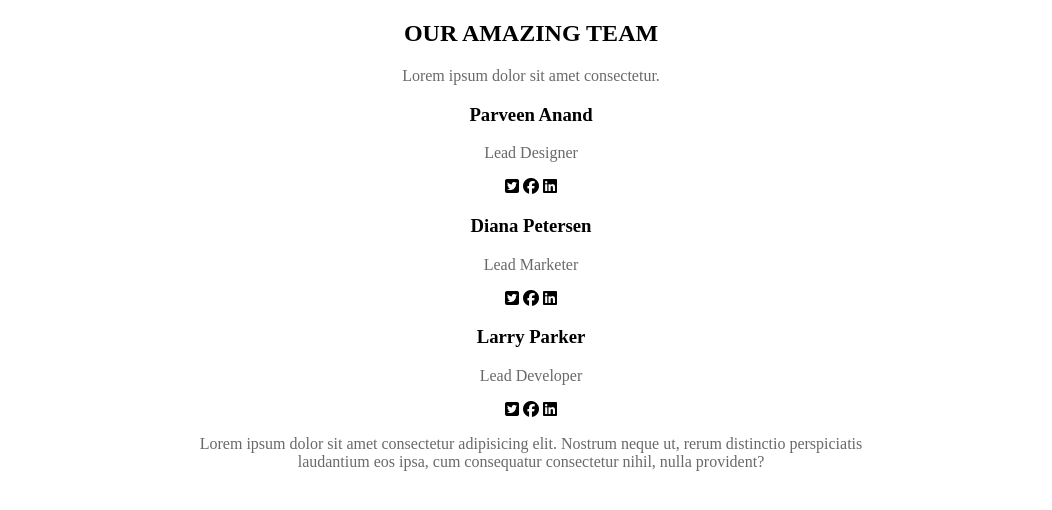
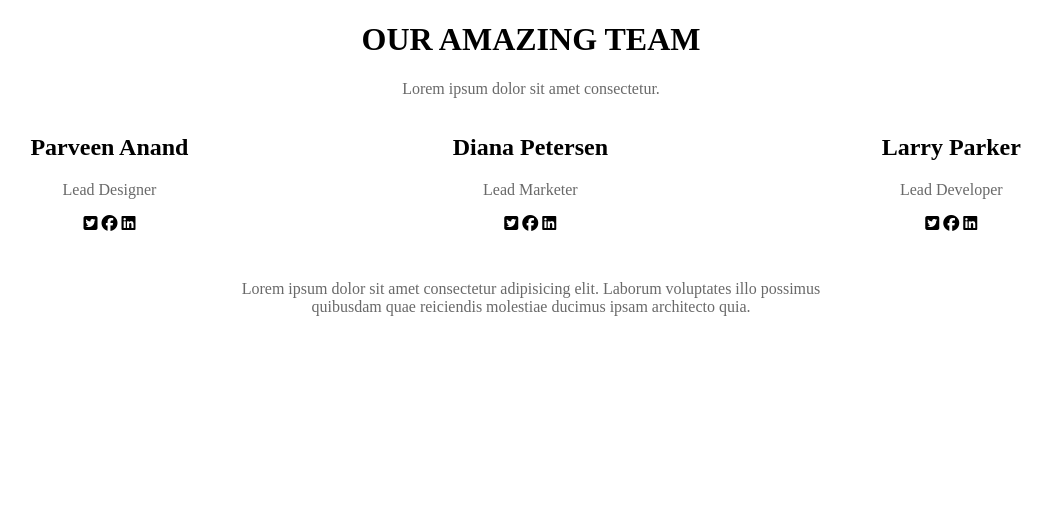
Before and after one commit to abd-abusaif/Assignment1, a plain HTML site: page index.html in a window 1280 px wide. Shown: the whole page, without its empty margins (109-1161 px from the left). Drawn offline with Linux system fonts and the light colour scheme.

Commit message:
Add files via upload

```diff
--- a/css/main.css
+++ b/css/main.css
@@ -1,29 +1,35 @@
-.h1{
-    color:aqua;
+.all_of_elements{
     text-align: center;
 }
 
-.amazing_team{
-
-    text-align:center;
+.declaration_member{
+    float:left;
+    width:33.3%;
+    height:150px;
 }
 
-.first_paragraph{
-    color:dimgrey;
+.clearfix{
+    clear:left;
+}
+.p1{
+    color:dimgray;
 }
 
-.lead_designer{
-    color:dimgray
+
+
+
+.p_designer{
+    color:dimgray;
 }
 
-.lead_marketer{
-    color:dimgray
+.p_marketer{
+    color:dimgray;
 }
 
-.lead_dev{
-    color:dimgray
+.p_developer{
+    color:dimgray;
 }
 
-.last_paragraph{
+.final_paragraph{
     color:dimgray;
 }
--- a/index.html
+++ b/index.html
@@ -2,58 +2,40 @@
 <html lang="en">
 <head>
     <meta charset="UTF-8">
+    <link rel="stylesheet" href="./css/main.css"/>
     <link rel="stylesheet" href="https://cdnjs.cloudflare.com/ajax/libs/font-awesome/6.6.0/css/all.min.css" integrity="sha512-Kc323vGBEqzTmouAECnVceyQqyqdsSiqLQISBL29aUW4U/M7pSPA/gEUZQqv1cwx4OnYxTxve5UMg5GT6L4JJg==" crossorigin="anonymous" referrerpolicy="no-referrer" />
-    <link rel="stylesheet" href="./css/main.css"/>
+
     <meta name="viewport" content="width=device-width, initial-scale=1.0">
-    <title>Amzing Team</title>
+
+    <title>Assignment1 Css</title>
 </head>
+
 <body>
 
+    <div class="all_of_elements" >
 
-    <div class="amazing_team">
-        <h2>OUR AMAZING TEAM</h2>
-        <p class="first_paragraph">Lorem ipsum dolor sit amet consectetur.</p>
+        <div class="Title">
+            <h1>OUR AMAZING TEAM</h1>
+            <p class="p1">Lorem ipsum dolor sit amet consectetur.</p>
+        </div>
 
-        <div class="team_item">
+        <div class="team_members">
 
-            <div class="Praveen">
-                <h3>Parveen Anand</h3>
-                <p class="lead_designer">Lead Designer</p>
+            <div class="declaration_member">
+                <h2>Parveen Anand</h2>
+                <p class="p_designer">Lead Designer</p>
 
                 <div>
-                    <!--
-                    As for dividing the icons, I was working on each dev icon,
-                    but the supervisor’s suggestion was to have 3 icons in one dev,
-                     in compliance with the assignment instructions.
-                    -->
-
                     <i class="fa-brands fa-square-twitter"></i>
                     <i class="fa-brands fa-facebook"></i>
                     <i class="fa-brands fa-linkedin"></i>
-
                 </div>
-
             </div>
 
+            <div class="declaration_member">
+                <h2>Diana Petersen</h2>
+                <p class="p_marketer">Lead Marketer</p>
 
-            <div class="Diana">
-                <h3>Diana Petersen</h3>
-                <p class="lead_marketer">Lead Marketer</p>
-
-                <div>
-
-                    <i class="fa-brands fa-square-twitter"></i>
-                    <i class="fa-brands fa-facebook"></i>
-                    <i class="fa-brands fa-linkedin"></i>
-
-                </div>
-
-            </div>
-
-            <div class="Larry">
-
-                <h3>Larry Parker</h3>
-                <p class="lead_dev">Lead Developer</p>
                 <div>
                     <i class="fa-brands fa-square-twitter"></i>
                     <i class="fa-brands fa-facebook"></i>
@@ -62,14 +44,27 @@
 
             </div>
 
+            <div class="declaration_member">
+                <h2>Larry Parker</h2>
+                <p class="p_developer">Lead Developer</p>
+
+                <div>
+                    <i class="fa-brands fa-square-twitter"></i>
+                    <i class="fa-brands fa-facebook"></i>
+                    <i class="fa-brands fa-linkedin"></i>
+                </div>
+            </div>
+            <div class="clearfix"></div>
         </div>
 
+        <div class="foter_pargraph">
 
+            <p class="final_paragraph">Lorem ipsum dolor sit amet consectetur adipisicing elit. Laborum voluptates
+                illo possimus <br>
+                quibusdam quae reiciendis molestiae ducimus ipsam architecto quia.
 
-            <div class="last_paragraph">
-                <p>Lorem ipsum dolor sit amet consectetur adipisicing elit. Nostrum neque ut, rerum distinctio perspiciatis<br>
-                    laudantium eos ipsa, cum consequatur consectetur nihil, nulla provident?</p>
-                </div>
+            </p>
+        </div>
 
     </div>
 
```
